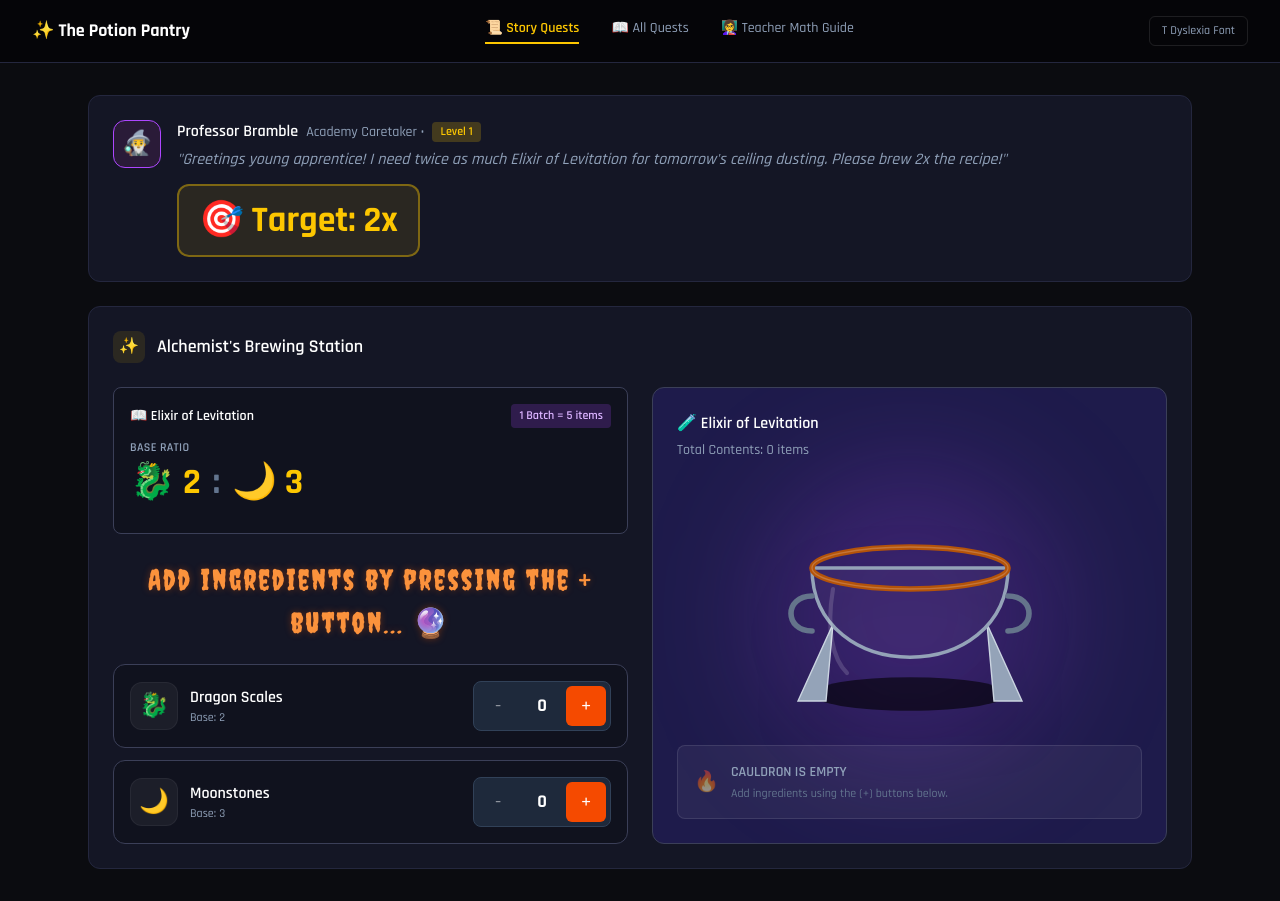
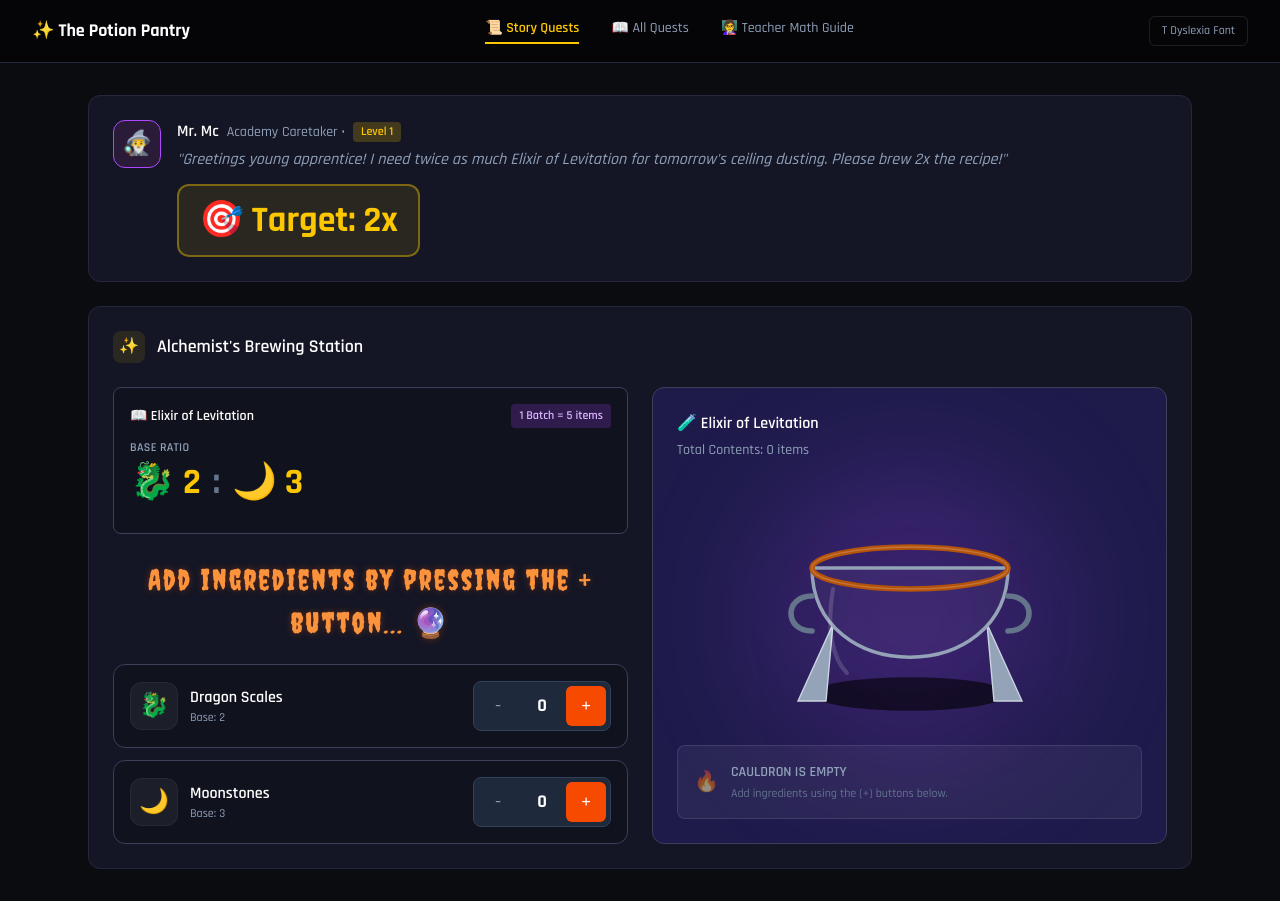
Before and after one commit to almcnair/math-missions, a Next.js app: page /ratios in a window 1280 px wide. Built offline with nearby package versions, Linux system fonts and the light colour scheme.

Commit message:
feat: rename Professor Bramble to Mr. Mc in /ratios game

```diff
--- a/src/components/game/PotionGame.tsx
+++ b/src/components/game/PotionGame.tsx
@@ -287,14 +287,14 @@
         </div>
       )}
 
-      {/* Professor Bramble Box */}
+      {/* Mr. Mc Box */}
       <div className="bg-[#141625] border border-[#24273e] rounded-xl p-4 sm:p-6 flex items-start gap-4 mb-6 relative overflow-hidden">
         <div className="w-12 h-12 bg-[#2a1b38] rounded-xl flex items-center justify-center text-2xl border border-purple-500 shrink-0 z-10">
           🧙‍♂️
         </div>
         <div className="flex-1 z-10">
           <div className="flex items-center gap-2 mb-1">
-            <span className="font-semibold text-white">Professor Bramble</span>
+            <span className="font-semibold text-white">Mr. Mc</span>
             <span className="text-slate-400 text-sm hidden sm:inline">Academy Caretaker •</span>
             <span className="text-xs bg-yellow-400/20 text-yellow-400 px-2 py-0.5 rounded font-semibold">Level {currentQuestIndex + 1}</span>
           </div>
```
